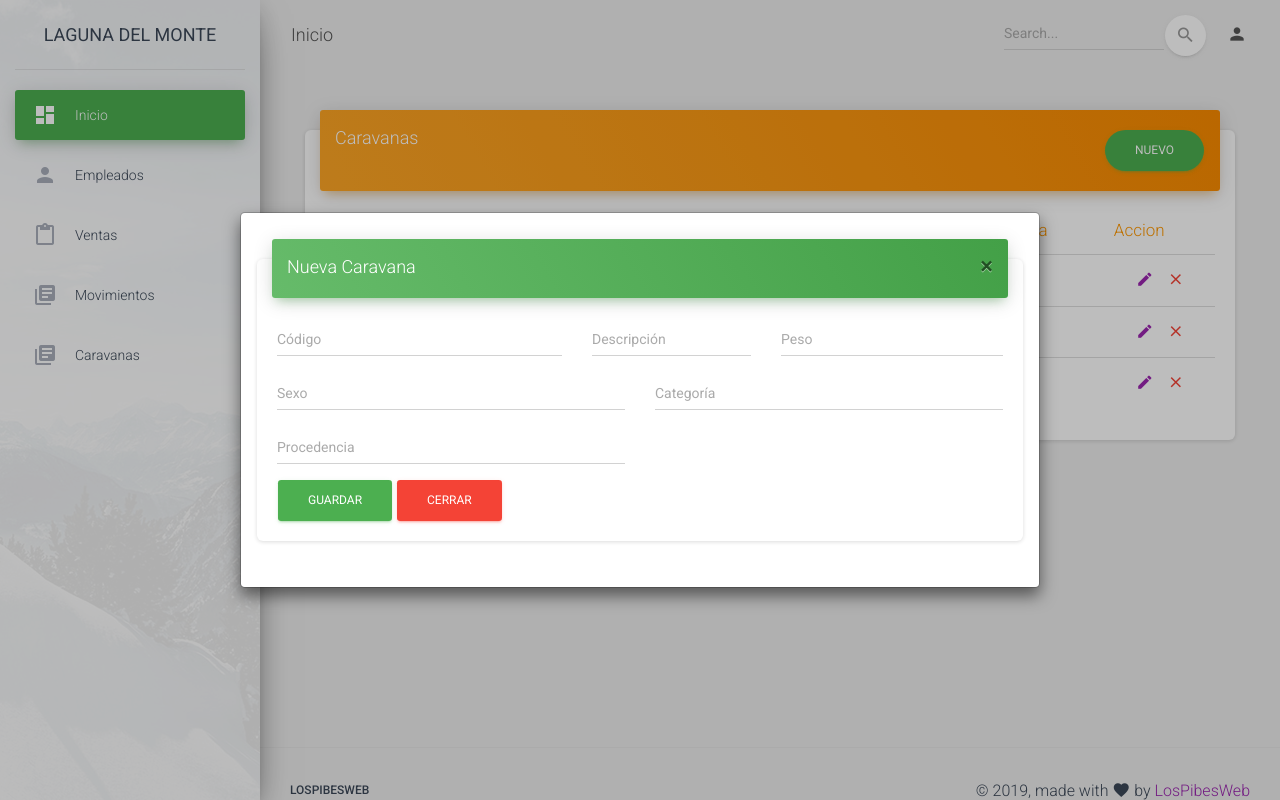
After one commit to branko96/laguna, a PHP site: page /caravanas.php in a window 1280 px wide, after a click on "NUEVO". The commit adds this page. Run offline with PHP 8.4, Linux system fonts and the light colour scheme; data comes from the database, SQL or seed files in the repository; some libraries are stand-ins or nearby versions.

Commit message:
caravanas nuevas apis
v2

```diff
--- /dev/null
+++ b/caravanas.php
@@ -0,0 +1,264 @@
+<!doctype html>
+<html lang="en">
+
+<head>
+  <title>Inicio</title>
+  <!-- Required meta tags -->
+  <?php include('header.php');?>
+</head>
+
+<body>
+  <div class="wrapper ">
+    <!-- MENU -->
+    <?php include('menu.php');?>
+      <!-- End Navbar -->
+      <div class="content" id="app">
+        <div class="container-fluid">
+          <!-- your content here -->
+           <div class="col-lg-12 col-md-12">
+              <div class="card">
+                <div class="card-header card-header-warning">
+                  <div class="row">
+                    <div class="col-md-6">
+                      <h4 class="card-title">Caravanas</h4>
+                    </div>
+                    <div class="col-md-6 text-right">
+                      <a href="#" id="nuevo_empleado" data-target="#modal_nuevo_user" data-toggle="modal" class="btn btn-success btn-round">Nuevo<div class="ripple-container"></div></a>
+                    </div>
+                  </div>
+
+                </div>
+                <div class="card-body table-responsive">
+                  <table class="table table-hover">
+                    <thead class="text-warning">
+                      <th>ID</th>
+                      <th>Codigo</th>
+                      <th>Descripcion</th>
+                      <th>Peso</th>
+                      <th>Sexo</th>
+                      <th>Categoria</th>
+                      <th>Procedencia</th>
+                      <th>Accion</th>
+                    </thead>
+                    <tbody>
+                      <tr v-for="caravana in caravanas">
+                        <td>{{caravana.id}}</td>
+                        <td>{{caravana.codigo}}</td>
+                        <td>{{caravana.descripcion}}</td>
+                        <td>{{caravana.peso}}</td>
+                        <td>{{caravana.sexo}}</td>
+                        <td>{{caravana.categoria}}</td>
+                        <td>{{caravana.procedencia}}</td>
+                        <td class="td-actions text-center">
+                          <button type="button" title="Editar" @click="modal_editar(caravana);" class="btn btn-primary btn-link btn-sm">
+                            <i class="material-icons">edit</i>
+                          </button>
+                          <button type="button" @click="eliminar_caravana(caravana.id)" title="Borrar" class="btn btn-danger btn-link btn-sm">
+                            <i class="material-icons">close</i>
+                          </button>
+                        </td>
+                      </tr>
+                    </tbody>
+                  </table>
+                </div>
+              </div>
+            </div>
+        </div>
+
+
+<div class="modal fade" id="modal_editar_user">
+  <div class="modal-dialog modal-lg modal-dialog-centered">
+    <div class="modal-content">
+
+      <!-- Modal Header
+      <div class="modal-header">
+        <h4 class="modal-title text-center">Nuevo Empleado</h4>
+        <button type="button" class="close" data-dismiss="modal">&times;</button>
+      </div> -->
+
+      <!-- Modal body -->
+      <div class="modal-body">
+          <div class="card">
+                <div class="card-header card-header-success">
+                  <div class="row">
+                    <div class="col-md-10">
+                      <h4 class="card-title">Editar Caravana</h4>
+                    </div>
+                    <div class="col-md-2">
+                      <button type="button" class="close" data-dismiss="modal">&times;</button>
+                    </div>
+                  </div>
+                  <!-- <p class="card-category">Complete your profile</p> -->
+
+                </div>
+                <div class="card-body">
+                  <form @submit.prevent="editar_caravana">
+                     <div class="row">
+                      <div class="col-md-5">
+                        <div class="form-group">
+                          <label class="">Código</label>
+                          <input type="text" name="nombre" v-model="caravana_editar.codigo" class="form-control">
+                        </div>
+                      </div>
+                      <div class="col-md-3">
+                        <div class="form-group">
+                          <label class="">Descripción</label>
+                          <input type="text" v-model="caravana_editar.descripcion" class="form-control">
+                        </div>
+                      </div>
+                      <div class="col-md-4">
+                        <div class="form-group">
+                          <label class="">Peso</label>
+                          <input type="text" v-model="caravana_editar.peso" max-length="10" class="form-control">
+                        </div>
+                      </div>
+                    </div>
+                    <div class="row">
+                      <div class="col-md-6">
+                        <div class="form-group">
+                          <label class="">Sexo</label>
+                          <input type="text" v-model="caravana_editar.sexo" class="form-control">
+                        </div>
+                      </div>
+                      <div class="col-md-6">
+                        <div class="form-group">
+                          <label class="">Categoría</label>
+                          <input type="text" v-model="caravana_editar.categoria" class="form-control">
+                        </div>
+                      </div>
+                    </div>
+                    <div class="row">
+                      <div class="col-md-6">
+                        <div class="form-group">
+                          <label class="">Procedencia</label>
+                          <input type="text" v-model="caravana_editar.procedencia" class="form-control">
+                        </div>
+                      </div>
+                    </div>
+                   <!--  <div class="row">
+                      <div class="col-md-12">
+                        <div class="form-group">
+                          <label>About Me</label>
+                          <div class="form-group">
+                            <label class="bmd-label-floating"> Lamborghini Mercy, Your chick she so thirsty, I'm in that two seat Lambo.</label>
+                            <textarea class="form-control" rows="5"></textarea>
+                          </div>
+                        </div>
+                      </div>
+                    </div> -->
+                    <button type="submit" class="btn btn-success pull-right">Guardar</button>
+                    <button type="button" class="btn btn-danger" data-dismiss="modal">Cerrar</button>
+                    <div class="clearfix"></div>
+                  </form>
+                </div>
+              </div>
+      </div>
+    </div>
+  </div>
+</div>
+<!-- The Modal -->
+<div class="modal fade" id="modal_nuevo_user">
+  <div class="modal-dialog modal-lg modal-dialog-centered">
+    <div class="modal-content">
+
+      <!-- Modal Header
+      <div class="modal-header">
+        <h4 class="modal-title text-center">Nuevo Empleado</h4>
+        <button type="button" class="close" data-dismiss="modal">&times;</button>
+      </div> -->
+
+      <!-- Modal body -->
+      <div class="modal-body">
+          <div class="card">
+                <div class="card-header card-header-success">
+                  <div class="row">
+                    <div class="col-md-10">
+                      <h4 class="card-title">Nueva Caravana</h4>
+                    </div>
+                    <div class="col-md-2">
+                      <button type="button" class="close" data-dismiss="modal">&times;</button>
+                    </div>
+                  </div>
+                  <!-- <p class="card-category">Complete your profile</p> -->
+
+                </div>
+                <div class="card-body">
+                  <form @submit.prevent="nueva_caravana">
+                    <div class="row">
+                      <div class="col-md-5">
+                        <div class="form-group">
+                          <label class="bmd-label-floating">Código</label>
+                          <input type="text" name="nombre" v-model="nuev_caravana.codigo" class="form-control">
+                        </div>
+                      </div>
+                      <div class="col-md-3">
+                        <div class="form-group">
+                          <label class="bmd-label-floating">Descripción</label>
+                          <input type="text" v-model="nuev_caravana.descripcion" class="form-control">
+                        </div>
+                      </div>
+                      <div class="col-md-4">
+                        <div class="form-group">
+                          <label class="bmd-label-floating">Peso</label>
+                          <input type="text" v-model="nuev_caravana.peso" max-length="10" class="form-control">
+                        </div>
+                      </div>
+                    </div>
+                    <div class="row">
+                      <div class="col-md-6">
+                        <div class="form-group">
+                          <label class="bmd-label-floating">Sexo</label>
+                          <input type="text" v-model="nuev_caravana.sexo" class="form-control">
+                        </div>
+                      </div>
+                      <div class="col-md-6">
+                        <div class="form-group">
+                          <label class="bmd-label-floating">Categoría</label>
+                          <input type="text" v-model="nuev_caravana.categoria" class="form-control">
+                        </div>
+                      </div>
+                    </div>
+                    <div class="row">
+                      <div class="col-md-6">
+                        <div class="form-group">
+                          <label class="bmd-label-floating">Procedencia</label>
+                          <input type="text" v-model="nuev_caravana.procedencia" class="form-control">
+                        </div>
+                      </div>
+                    </div>
+
+                    <button type="submit" class="btn btn-success pull-right">Guardar</button>
+                    <button type="button" class="btn btn-danger" data-dismiss="modal">Cerrar</button>
+                    <div class="clearfix"></div>
+                  </form>
+                </div>
+              </div>
+      </div>
+
+      <!-- Modal footer
+      <div class="modal-footer">
+        <button type="button" class="btn btn-danger" data-dismiss="modal">Cerrar</button>
+      </div>-->
+
+    </div>
+  </div>
+</div>
+<!--fin modal-->
+      </div>
+      <!-- FOOTER -->
+      <?php include('footer.php');?>
+      <!-- END FOOTER -->
+    </div>
+  </div>
+<!--fin todo-->
+
+
+
+<script src="js/vue.js"></script>
+<script src="js/vue-axios.min.js"></script>
+<script src="js/index.js"></script>
+<script src="assets/js/plugins/bootstrap-notify.js"></script>
+<script src="js/caravanas-controller.js"></script>
+</body>
+
+</html>
--- /dev/null
+++ b/js/caravanas-controller.js
@@ -0,0 +1,167 @@
+var ruta = 'https://'+window.location.host;
+
+
+const MyApiClient = axios.create({
+  baseURL: 'http://localhost:80/laguna/',
+  headers: {'X-Custom-Header': 'foobar'}
+});
+var vm=new Vue({
+	el: '#app',
+	data: {
+		caravana_editar:{id:0,codigo:'',descripcion: '',peso:'',sexo:'',categoria:'',procedencia:''},
+		caravanas: [],
+		nuev_caravana:{codigo:'',descripcion: '',peso:'',sexo:'',categoria:'',procedencia:''},
+		showModal:false
+	},
+	methods:{
+		nueva_caravana(){
+			var form_data = new FormData();
+			for ( var key in this.nuev_caravana ) {
+			    form_data.append(key, this.nuev_caravana[key]);
+			}
+			MyApiClient.post("/BACKEND/apis/caravanas/alta_caravana.php",form_data)
+			.then((respuesta) =>{
+					console.log(respuesta);
+					if (respuesta.data.id_respuesta="1") {
+						$.notify({
+							message: respuesta.data.mensaje
+						},{
+							z_index: 2000,
+							type: 'success',
+							placement: {
+								from: "top",
+								align: "center"
+							}
+						});
+					}else{
+						$.notify({
+							message: respuesta.data.mensaje
+						},{
+							type: 'danger',
+							z_index: 2000,
+							placement: {
+								from: "top",
+								align: "center"
+							}
+						});
+					}
+
+			});
+		},
+		editar_caravana(){
+			var form_data = new FormData();
+			for ( var key in this.caravana_editar ) {
+			    form_data.append(key, this.caravana_editar[key]);
+			}
+			MyApiClient.post("/BACKEND/apis/caravanas/edit_caravana.php",form_data)
+			.then((respuesta) =>{
+					console.log(respuesta);
+					if (respuesta.data.id_respuesta="1") {
+						$.notify({
+							message: respuesta.data.mensaje
+						},{
+							type: 'success',
+							z_index: 2000,
+							placement: {
+								from: "top",
+								align: "center"
+							}
+						});
+
+					}else{
+						$.notify({
+							message: respuesta.data.mensaje
+						},{
+							type: 'danger',
+							z_index: 2000,
+							placement: {
+								from: "top",
+								align: "center"
+							}
+						});
+					}
+
+			});
+		},
+		eliminar_caravana(id_emp){
+			MyApiClient.get("/BACKEND/apis/caravanas/baja_caravana.php?id_caravana="+id_emp)
+				.then((respuesta) =>{
+						console.log(respuesta);
+						if (respuesta.data.id_respuesta="1") {
+							this.traer_caravanas();
+							$.notify({
+								message: respuesta.data.mensaje
+							},{
+								type: 'success',
+								z_index: 2000,
+								placement: {
+									from: "top",
+									align: "center"
+								}
+							});
+						}else{
+							$.notify({
+								message: respuesta.data.mensaje
+							},{
+								type: 'danger',
+								z_index: 2000,
+								placement: {
+									from: "top",
+									align: "center"
+								}
+							});
+						}
+
+				});
+
+
+		},
+		modal_editar:function(caravana){
+			$("#modal_editar_user").modal("show");
+			this.ver_caravana(caravana);
+		},
+		ver_caravana(caravana){
+			MyApiClient.get("/BACKEND/apis/caravanas/VerCaravana.php?id_caravana="+caravana.id)
+				.then((respuesta) =>{
+						console.log(respuesta);
+						if (respuesta.data.id_respuesta="1") {
+							this.caravana_editar=respuesta.data.mensaje;
+						}else{
+							$.notify({
+								message: respuesta.data.mensaje
+							},{
+								type: 'danger',
+								z_index: 2000,
+								placement: {
+									from: "top",
+									align: "center"
+								}
+							});
+						}
+
+
+				});
+		},
+		traer_caravanas(){
+			MyApiClient.get("/BACKEND/apis/caravanas/Traer_caravanas.php")
+				.then((respuesta) =>{
+						console.log(respuesta);
+						if (respuesta.data.id_respuesta="1") {
+							this.caravanas=respuesta.data.mensaje;
+						}else{
+							this.caravanas=[];
+						}
+
+				});
+		}
+	},
+	mounted(){
+		this.traer_caravanas();
+	}
+});
+
+$(function(){
+	$("#abrir_modal").click(function(){
+
+	});
+});
--- a/menu.php
+++ b/menu.php
@@ -39,7 +39,7 @@
             </a>
           </li>
           <li class="nav-item ">
-            <a class="nav-link" href="#">
+            <a class="nav-link" href="caravanas.php">
               <i class="material-icons">library_books</i>
               <p>Caravanas</p>
             </a>
```
